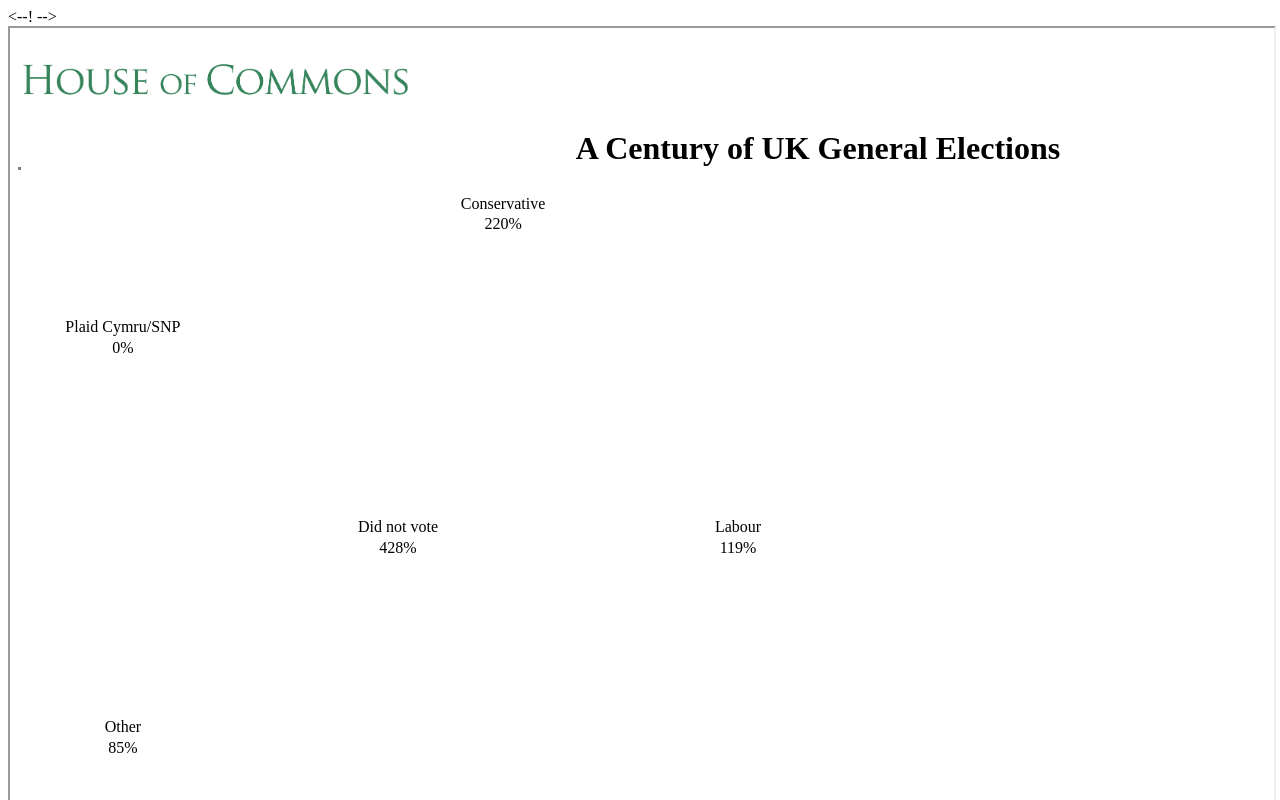
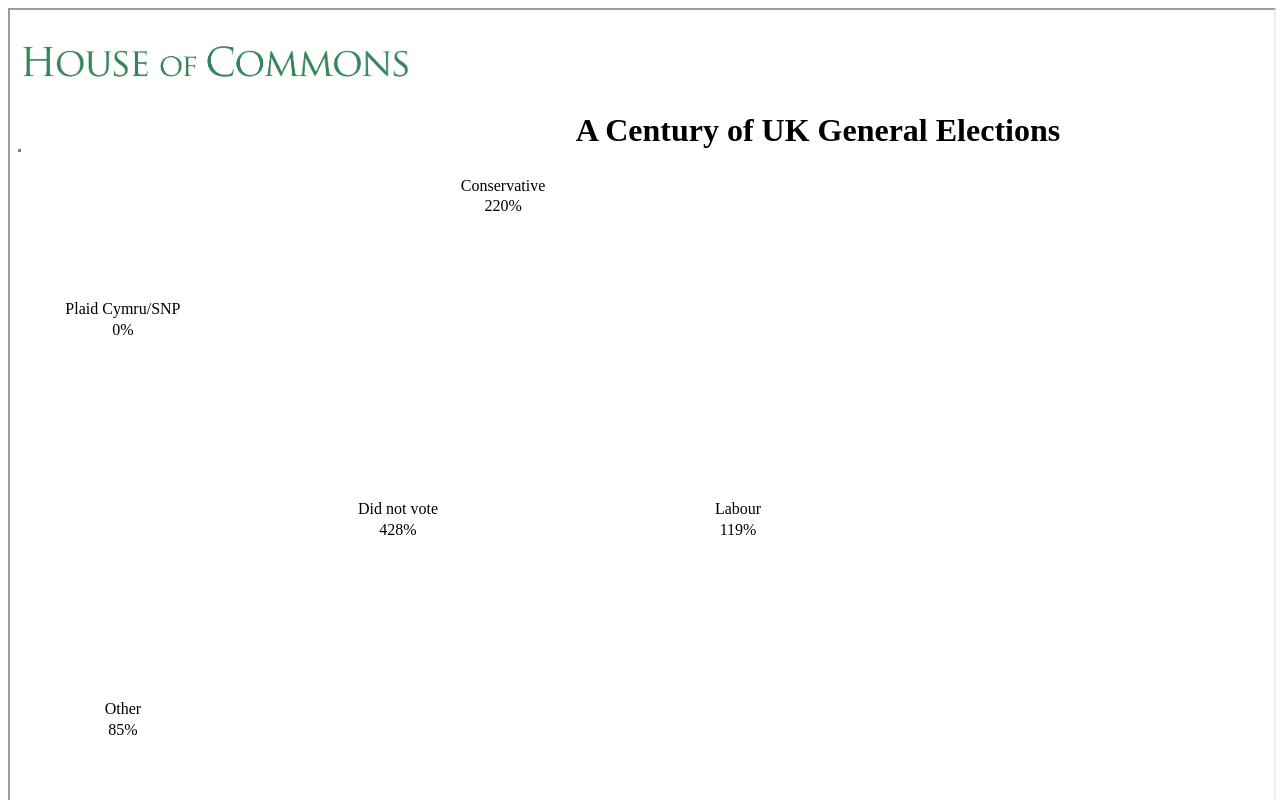
Before and after one commit to gerber55555/gerber55555.github.io, a plain HTML site: page index.html in a window 1280 px wide. Shown: the top 800 px of the page. Drawn offline with Linux system fonts and the light colour scheme.

Commit message:
Update index.html

```diff
--- a/index.html
+++ b/index.html
@@ -3,7 +3,7 @@
 	 <title>UK General Election History 1918-2018</title>
 	 <!-- Bootstrap Core CSS -->
 	 <!--<link href="css/bootstrap.min.css" rel="stylesheet">-->
-	 <--! <test> -->
+	 <!-- <test> -->
 	 <!--<link rel="stylesheet" type="text/css" href="css/sim_style.css">-->
 </head>
 <body>
```
